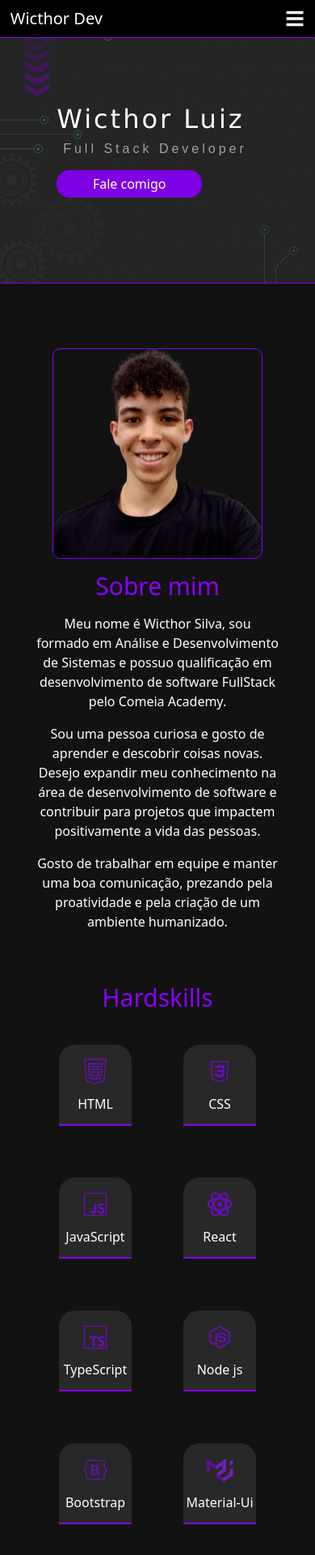
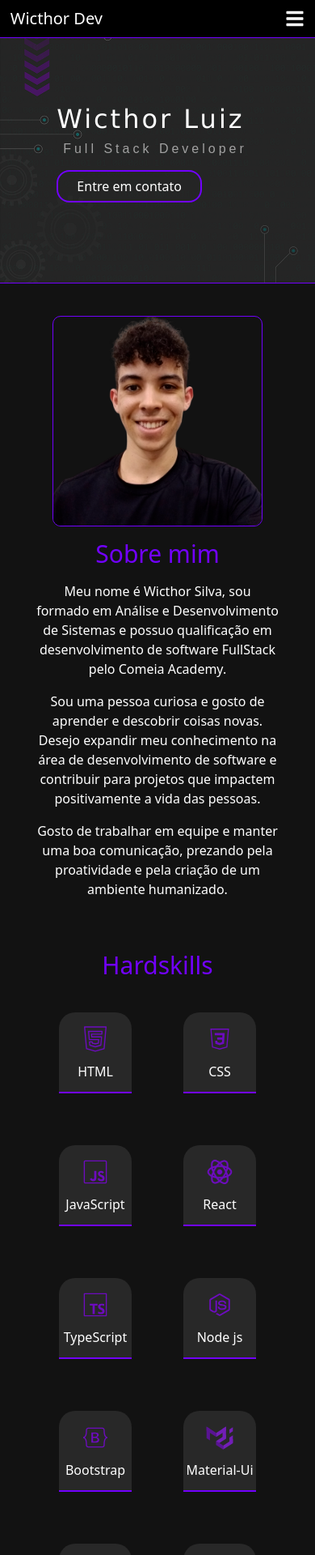
Before and after one commit to wicthorsilva/portfolio-react-ts, a React (Vite) app: page / in a window 390 px wide. Shown: the top 1920 px of the page at 81% size. Built offline with nearby package versions, Linux system fonts and the light colour scheme.

Commit message:
Ajuste de cores

```diff
--- a/package.json
+++ b/package.json
@@ -14,6 +14,7 @@
     "react": "^17.0.0",
     "react-dom": "^17.0.0",
     "react-icons": "^5.2.1",
+    "react-intersection-observer": "^9.13.0",
     "react-router-dom": "^6.19.0",
     "router-dom": "^2.2.11"
   },
--- a/src/components/About/About.module.css
+++ b/src/components/About/About.module.css
@@ -14,7 +14,7 @@
 }
 
 .lineStyle{
-    border: 1px solid #8B00FF;
+    border: 1px solid #7200fe;
     margin-left: 8%;
 }
 
@@ -22,7 +22,7 @@
     /* width: 330px; */
     border-radius: 10px;
     height: 350px;
-    border: 1px solid #8B00FF;
+    border: 1px solid #7200fe;
 }
 
 
@@ -33,10 +33,10 @@
     width: 630px;
     text-align: justify;
     color: #fff;
-    /* border-left: solid 2px #8B00FF; */
+    /* border-left: solid 2px #7200fe; */
 }
 .aboutText h1{
-    color: #8B00FF;
+    color: #7200fe;
     font-size: 40px;
     margin-top: -.5rem;
     margin-bottom: 1rem;
@@ -52,7 +52,7 @@
 .contentSkills h2{
     margin-top: 4rem;
     /* margin-left: 2rem;  */
-    color: #8B00FF;
+    color: #7200fe;
     font-size: 30px;
 }
 
@@ -100,4 +100,10 @@
         font-size: 30px;
 
     }
+
+    .contentAbout{
+        padding-top: 2.5em;
+        padding-bottom: 5em;
+
+    }
 }
--- a/src/components/Contact/Contact.module.css
+++ b/src/components/Contact/Contact.module.css
@@ -39,7 +39,7 @@
 }
 .formPage button {
     text-align: center;
-    background-color: #8B00FF;
+    background-color: #7200fe;
     width: 110px;
     height: 40px;
     border: none;
--- a/src/components/Header/Header.module.css
+++ b/src/components/Header/Header.module.css
@@ -5,7 +5,7 @@
     background-repeat: no-repeat;
     background-size: cover;
     background-position: left center;
-    border-bottom: 1px solid #8B00FF;
+    border-bottom: 1px solid #7200fe;
     /* position: relative; */
 }
 
@@ -42,9 +42,11 @@
 
 .titlePage .btnFalacomigo {
     margin-top: 1em;
-    background-color: #7e00e4;
+    /* background-color: #7200fe; */
+    border: solid 2px #7200fe;
     width: 180px;
-    padding: .5em;
+    height: 40px;
+    /* padding: .5em; */
     text-align: center;
     align-items: center;
     border-radius: 1em;
@@ -56,9 +58,14 @@
     background: #991cff;
 }
 
-.btnFalacomigo h5 {
+.btnFalacomigo p {
     margin-top: .4rem;
 }
+
+/* @media (max-width: 800px) {
+
+} */
+
 
 @media (max-width: 400px) {
 
@@ -77,9 +84,9 @@
         height: 34px;
 
     }
-    .btnFalacomigo h5 {
+    .btnFalacomigo p {
         font-size: 16px;
-        margin-top: 0;
+
     }
 
     /* .titlePage {
--- a/src/components/Header/Header.tsx
+++ b/src/components/Header/Header.tsx
@@ -21,7 +21,7 @@ const Header = () => {
                     <h4>Full Stack Developer</h4>
 
                     <div className={styles.btnFalacomigo} onClick={()=>handleScroll("contact")}>
-                        <h5>Fale comigo</h5>
+                        <p>Entre em contato</p>
                     </div>
 
                 </div>
--- a/src/components/Navbar/Navbar.module.css
+++ b/src/components/Navbar/Navbar.module.css
@@ -9,7 +9,7 @@
     color: white;
     position: fixed;
     width: 100%;
-    border-bottom: 1px solid #8B00FF;
+    border-bottom: 1px solid #7200fe;
     z-index: 999;
   }
 
--- a/src/components/Projects/Project.module.css
+++ b/src/components/Projects/Project.module.css
@@ -1,6 +1,6 @@
 .containerProjects h2{
     margin-left: 4.5em;
-    color: #8B00FF;
+    color: #7200fe;
     font-size: 30px;
 }
 
--- a/src/components/Skills/Skills.module.css
+++ b/src/components/Skills/Skills.module.css
@@ -17,7 +17,7 @@
     width: 110px;
     height: 120px;
     border-radius: 20px 20px 0px 0px;
-    border-bottom: 2px solid #8B00FF;
+    border-bottom: 2px solid #7200fe;
     color: #fff;
     text-align: center;
     background: #282828;
@@ -30,6 +30,18 @@
     opacity: .7;
     margin-bottom: .7rem;
 }
+
+.containerSkills {
+    opacity: 0; /* Inicialmente invisível */
+    transform: translateX(-100%); /* Transladado para a esquerda */
+    transition: opacity 0.5s ease-out, transform 0.5s ease-out; /* Transição suave */
+}
+
+.containerSkills.show {
+    opacity: 1; /* Torna visível */
+    transform: translateX(0); /* Move para a posição original */
+}
+
 
 
 
--- a/src/components/Skills/Skills.tsx
+++ b/src/components/Skills/Skills.tsx
@@ -1,7 +1,5 @@
-import React from "react";
-
+import React, { useEffect, useRef, useState } from "react";
 import styles from "./Skills.module.css";
-
 import bootstrapIcon from "./icons/icons8-bootstrap.svg";
 import cssIcon from "./icons/icons8-css.svg";
 import figmaIcon from "./icons/icons8-figma.svg";
@@ -12,18 +10,44 @@ import postgresIcon from "./icons/icons8-postgres.svg";
 import reactIcon from "./icons/icons8-react-96.png";
 import tsIcon from "./icons/icons8-typescript.svg";
 import viteIcon from "./icons/icons8-vite.svg";
-import mysql from "./icons/icons8-mysql-96.png"
-import materialUi from "./icons/icons8-material-ui.svg"
-import wordpress from "./icons/icons8-wordpress.svg"
-import elementor from "./icons/icons8-elementor.svg"
+import mysql from "./icons/icons8-mysql-96.png";
+import materialUi from "./icons/icons8-material-ui.svg";
+import wordpress from "./icons/icons8-wordpress.svg";
+import elementor from "./icons/icons8-elementor.svg";
 
 const Skills = () => {
-    return(
+    const [isVisible, setIsVisible] = useState(false);
+    const skillsRef = useRef<HTMLDivElement | null>(null);
+
+    useEffect(() => {
+        const handleScroll = () => {
+            if (skillsRef.current) {
+                const sectionTop = skillsRef.current.getBoundingClientRect().top;
+                const windowHeight = window.innerHeight * 0.6;
+                if (sectionTop - windowHeight < 0) {
+                    setIsVisible(true);
+                } else {
+                    setIsVisible(false);
+                }
+            }
+        };
+
+        window.addEventListener("scroll", handleScroll);
+        handleScroll();
+
+        return () => {
+            window.removeEventListener("scroll", handleScroll);
+        };
+    }, []);
+
+    return (
         <section>
-            <div className={styles.containerSkills}>
+            <div
+                ref={skillsRef}
+                className={`${styles.containerSkills} ${isVisible ? styles.show : ""}`}
+            >
                 <h2>Hardskills</h2>
                 <div className={styles.contentCards}>
-
                     <div className={styles.boxCard}>
                         <img src={htmlIcon} alt="htmlImg" />
                         <p>HTML</p>
@@ -41,51 +65,49 @@ const Skills = () => {
                         <p>React</p>
                     </div>
                     <div className={styles.boxCard}>
-                        <img src={tsIcon }alt="reactImg" />
+                        <img src={tsIcon} alt="reactImg" />
                         <p>TypeScript</p>
                     </div>
                     <div className={styles.boxCard}>
-                        <img src={nodeIcon }alt="reactImg" />
+                        <img src={nodeIcon} alt="reactImg" />
                         <p>Node js</p>
                     </div>
                     <div className={styles.boxCard}>
-                        <img src={bootstrapIcon }alt="reactImg" />
+                        <img src={bootstrapIcon} alt="reactImg" />
                         <p>Bootstrap</p>
                     </div>
                     <div className={styles.boxCard}>
-                        <img src={materialUi }alt="reactImg" />
+                        <img src={materialUi} alt="reactImg" />
                         <p>Material-Ui</p>
                     </div>
                     <div className={styles.boxCard}>
-                        <img src={figmaIcon }alt="reactImg" />
+                        <img src={figmaIcon} alt="reactImg" />
                         <p>Figma</p>
                     </div>
                     <div className={styles.boxCard}>
-                        <img src={postgresIcon }alt="reactImg" />
+                        <img src={postgresIcon} alt="reactImg" />
                         <p>PostgreSQL</p>
                     </div>
                     <div className={styles.boxCard}>
-                        <img src={mysql }alt="reactImg" />
+                        <img src={mysql} alt="reactImg" />
                         <p>MySQL</p>
                     </div>
                     <div className={styles.boxCard}>
-                        <img src={viteIcon }alt="reactImg" />
+                        <img src={viteIcon} alt="reactImg" />
                         <p>React Vite</p>
                     </div>
                     <div className={styles.boxCard}>
-                        <img src={wordpress }alt="reactImg" />
+                        <img src={wordpress} alt="reactImg" />
                         <p>Wordpress</p>
                     </div>
                     <div className={styles.boxCard}>
-                        <img src={elementor }alt="reactImg" />
+                        <img src={elementor} alt="reactImg" />
                         <p>Elementor</p>
                     </div>
-
                 </div>
-
             </div>
         </section>
-    )
-}
+    );
+};
 
 export default Skills;
```
Also changed, not shown: 1 other file (tests, documents, lock files or other folders).
